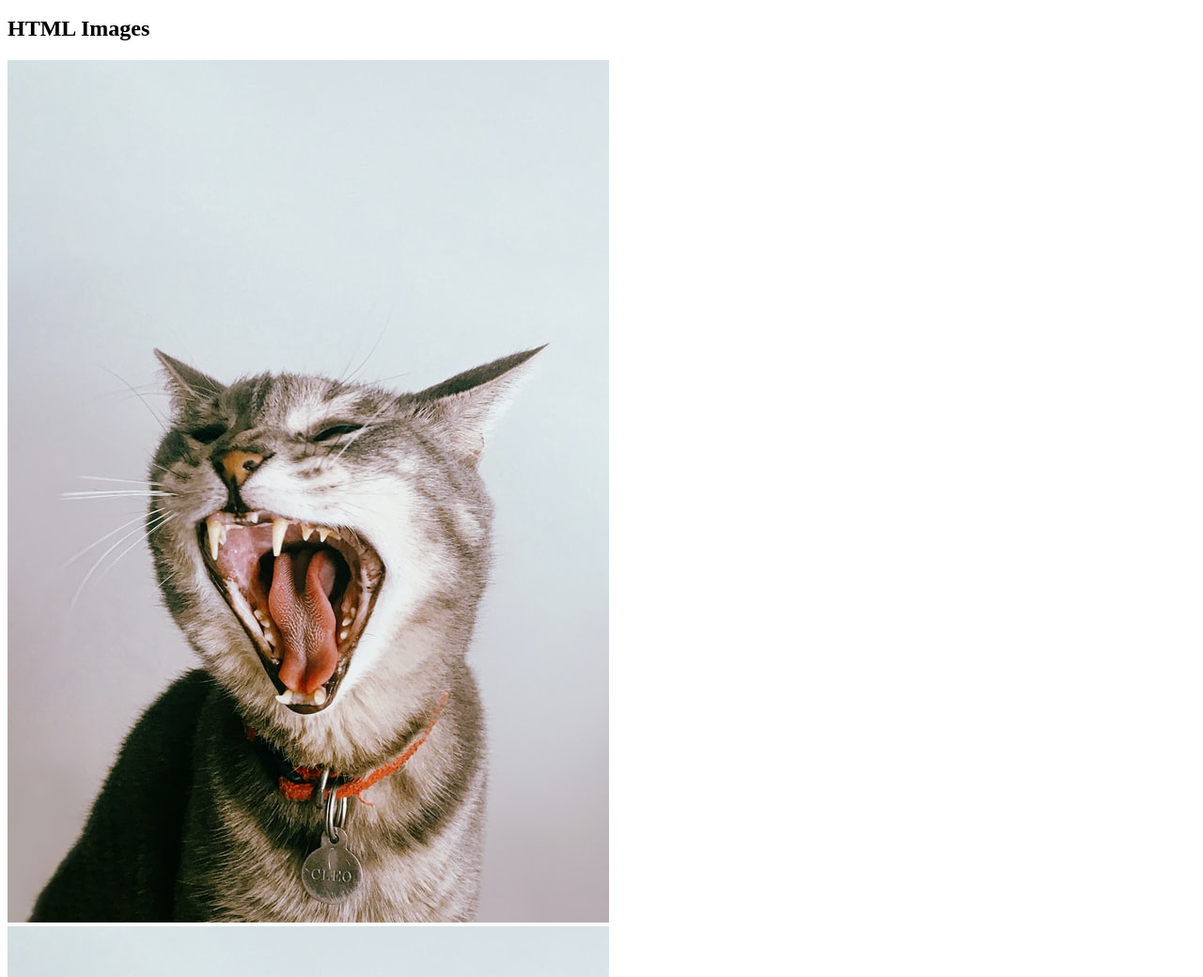
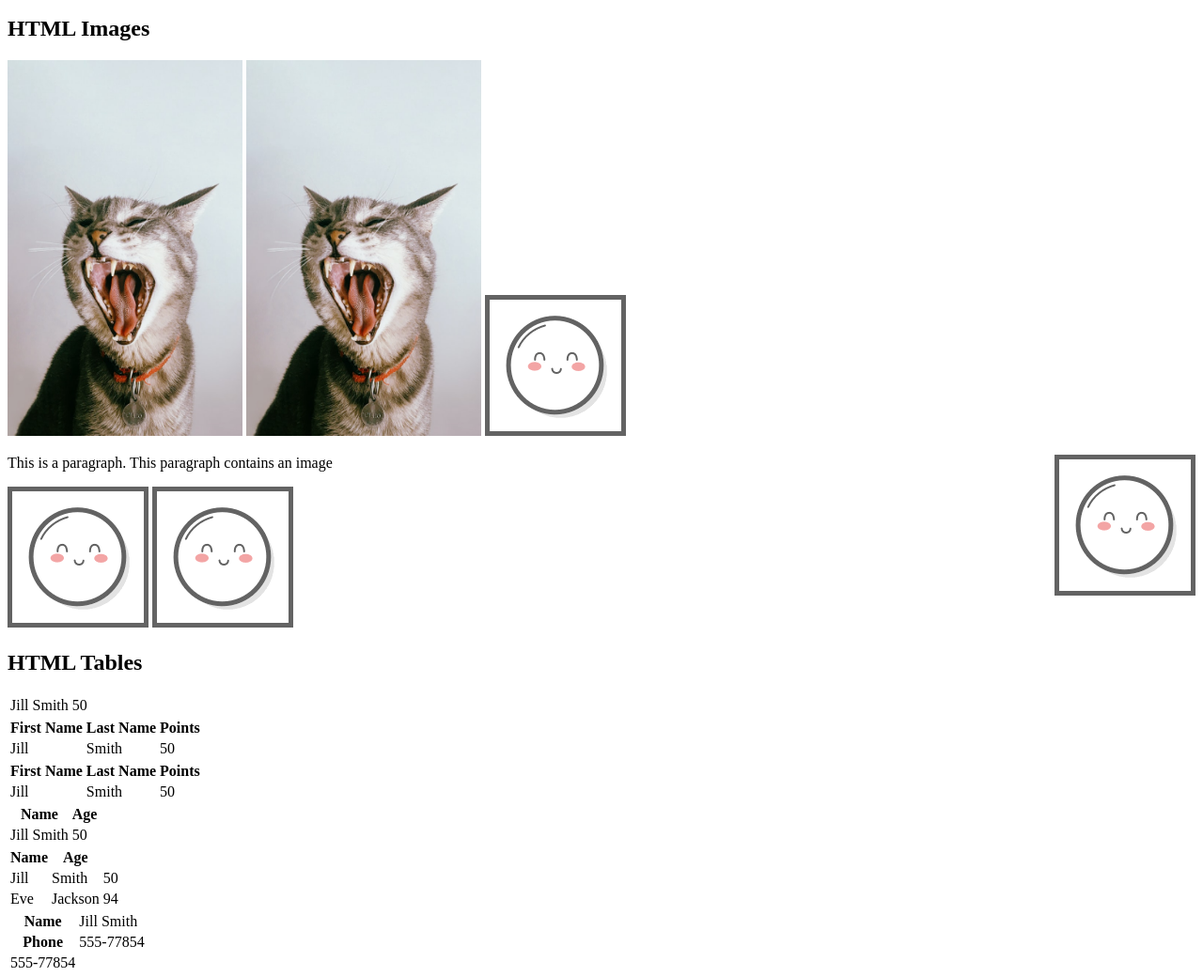
Before and after one commit to stephorc/html-exercises, a plain HTML site: page src/bthero.html in a window 1280 px wide. Shown: the part 2776-3816 px from the top of the page at 94% size. Drawn offline with Linux system fonts and the light colour scheme.

Commit message:
fixed seventh section

```diff
--- a/src/bthero.html
+++ b/src/bthero.html
@@ -246,24 +246,26 @@
 
   <!--Use the HTML image attributes to set the size of the image to 250 pixels wide and 400 pixels tall.-->
 
-  <img src="/src/assets/cat.png"  ="250"  ="400">
+  <img src="/src/assets/cat.png"  width="250"  height="400">
 
 
   <!-- Use CSS to set the size of the image to 250 pixels wide and 400 pixels tall.-->
 
-  <img src="/src/assets/cat.png" style=" ;">
+  <img src="/src/assets/cat.png" style="width: 250px; height: 400px;">
 
 
 
   <!-- Use the correct HTML to make the image become a link to "default.html". -->
 
-  <img src="/src/assets/mochi.gif">
+  <a href="default.html">
+    <img src="/src/assets/mochi.gif">
+  </a>
 
 
   <!-- Make the image below float to the right of the paragraph.  -->
 
   <p>
-    <img src="/src/assets/mochi.gif" style=" ;">
+    <img src="/src/assets/mochi.gif" style="float: right;">
     This is a paragraph.
     This paragraph contains an image
   </p>
@@ -271,7 +273,7 @@
 
 
   <!-- Add the correct HTML attribute to display the "/src/assets/mochi.gif" image.-->
-  <img>
+  <img src="/src/assets/mochi.gif">
 
   <!--  Specify an alternate text for the image.
 
@@ -280,7 +282,7 @@
     Alternate text is useful when the image cannot be displayed, like when the page is read by a screen reader.
 -->
 
-  <img src="/src/assets/mochi.gif">
+  <img src="/src/assets/mochi.gif" alt="Smiley">
 
 
 </section>
```
